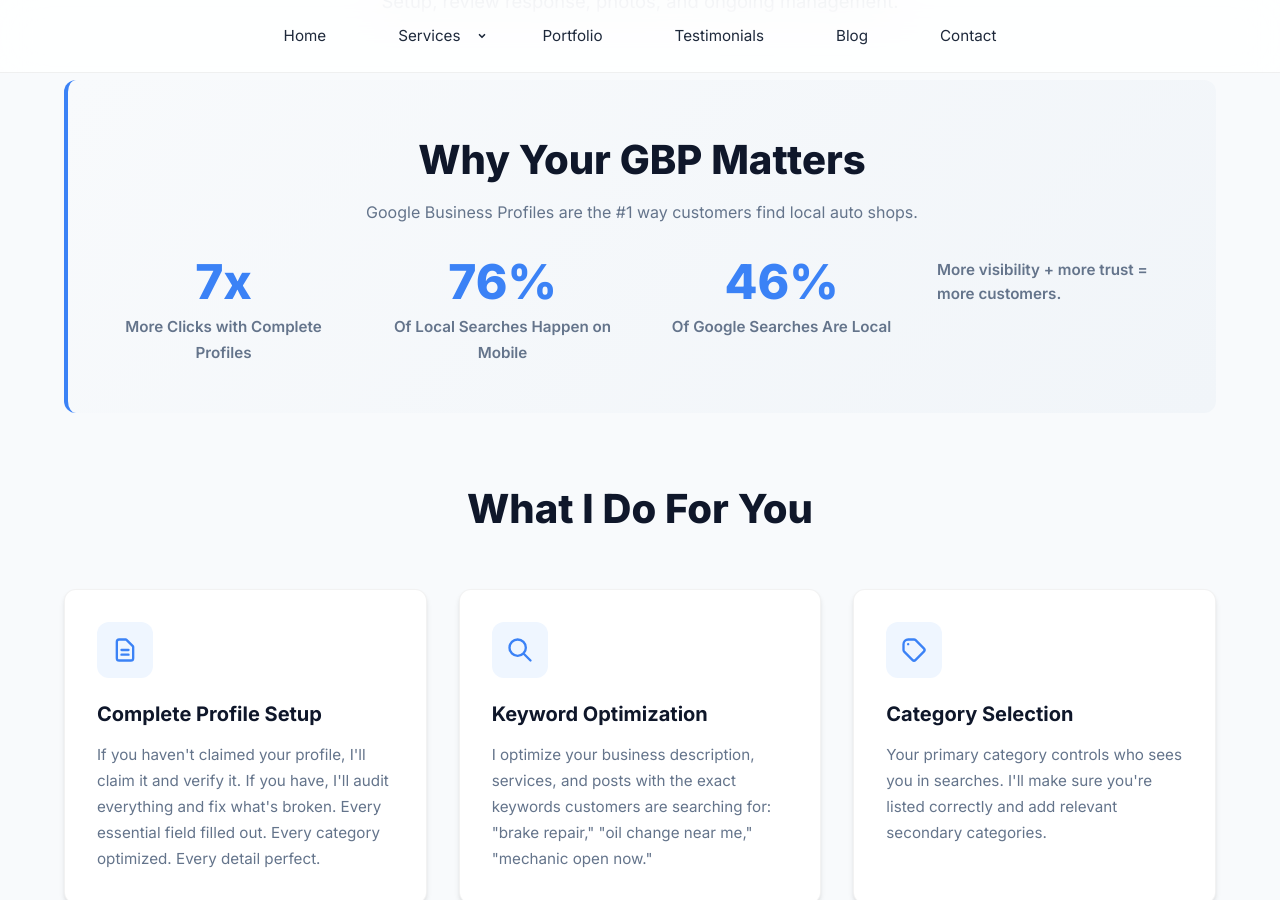
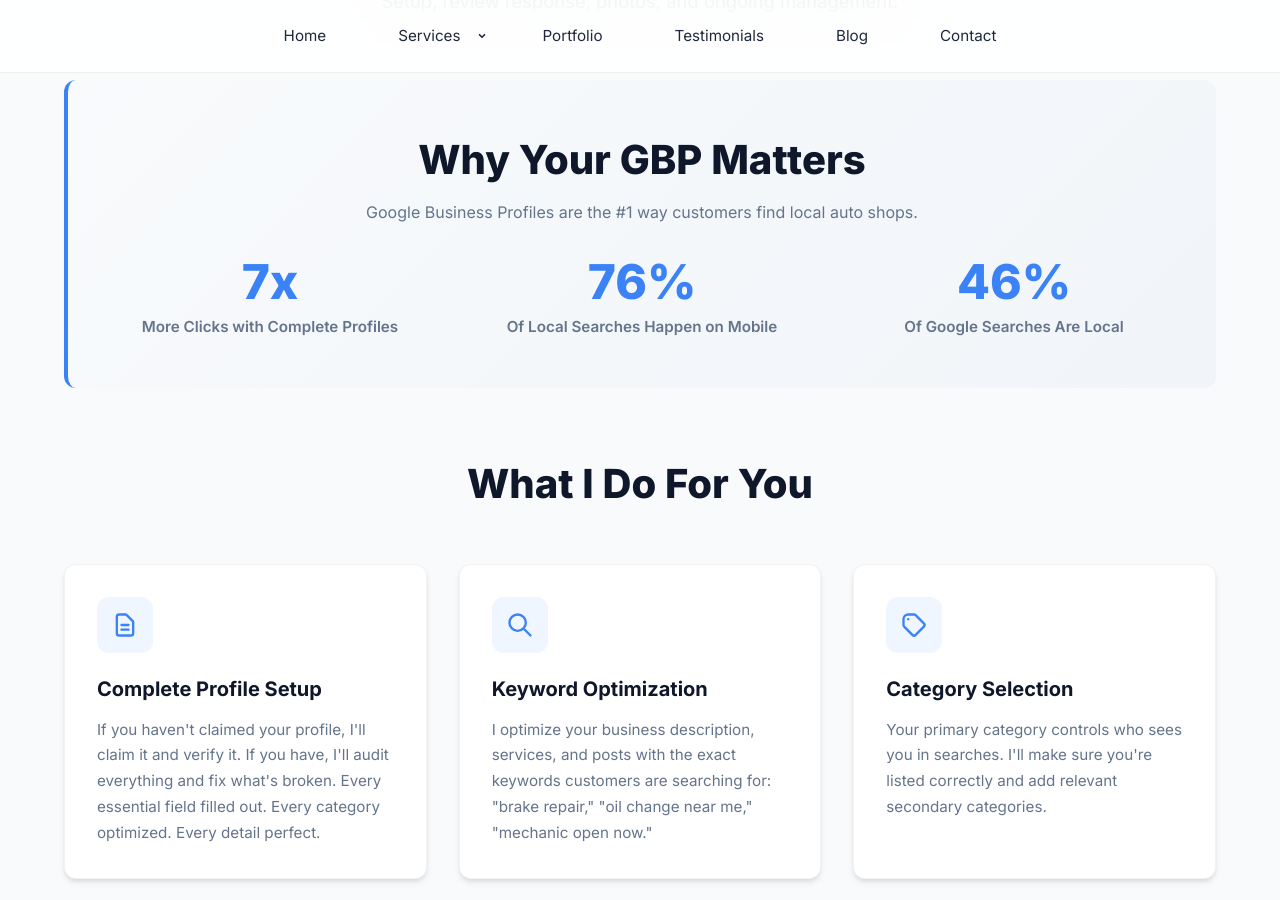
Before and after one commit to JamesBrownR/MeetingSurge, a Jekyll site: the page built from services/gbp-management/index.html, in a window 1280 px wide and 900 px high, scrolled down 560 px. Built offline with Jekyll 4.4.1, drawn with Linux system fonts in a browser that asks for light colours.

Commit message:
Update index.html

```diff
--- a/services/gbp-management/index.html
+++ b/services/gbp-management/index.html
@@ -250,7 +250,6 @@ flex-direction: column;
         <span class="stat-number">46%</span>
         <span class="stat-label">Of Google Searches Are Local</span>
       </div>
-    <span class="stat-label">  More visibility + more trust = more customers.</span>
     </div>
   </div>
 
```
